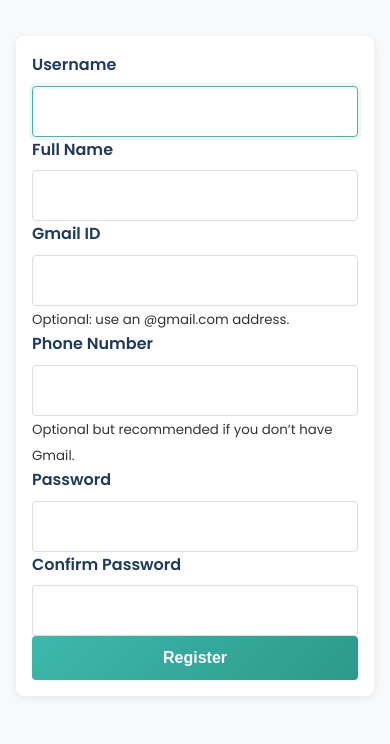
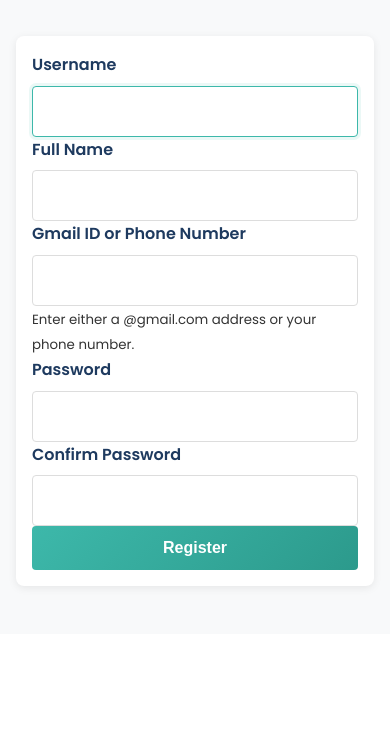
Before and after one commit to NeuroDeepDev/campusfind, a Django app: page /accounts/register/ in a window 390 px wide. Shown: the part 686-1430 px from the top of the page. After the commit the page ends 1276 px from the top, so only its background shows below. Run offline with Django 4.2, Linux system fonts and the light colour scheme.

Commit message:
feat: unify email and phone into a single contact input in registration

```diff
--- a/core/forms.py
+++ b/core/forms.py
@@ -31,32 +31,38 @@ class StudentForm(forms.ModelForm):
 class RegistrationForm(UserCreationForm):
     username = forms.CharField(required=True, max_length=150, label='Username')
     name = forms.CharField(required=True, max_length=200, label='Full Name')
-    email = forms.EmailField(required=False, label='Gmail ID', help_text='Optional; must be a Gmail address if provided.')
-    phone = forms.CharField(required=False, max_length=20, label='Phone Number', help_text='Optional; use international format if possible.')
+    contact = forms.CharField(required=True, max_length=254, label='Gmail ID or Phone Number',
+        help_text='Enter either your Gmail (example@gmail.com) or phone number.')
 
     class Meta:
         model = User
-        fields = ('username', 'name', 'email', 'phone', 'password1', 'password2')
+        fields = ('username', 'name', 'contact', 'password1', 'password2')
 
     def clean(self):
         cleaned_data = super().clean()
-        email = cleaned_data.get('email', '').strip()
-        phone = cleaned_data.get('phone', '').strip()
+        contact = cleaned_data.get('contact', '').strip()
 
-        if not email and not phone:
-            raise forms.ValidationError('Please provide either a Gmail ID or a phone number.')
+        if not contact:
+            raise forms.ValidationError('Please provide your Gmail ID or phone number.')
 
-        if email and not email.lower().endswith('@gmail.com'):
-            raise forms.ValidationError('Please provide a valid Gmail address (example@gmail.com).')
+        if '@' in contact:
+            if not contact.lower().endswith('@gmail.com'):
+                raise forms.ValidationError('Please provide a valid Gmail address (must end with @gmail.com).')
+            cleaned_data['email'] = contact.lower()
+            cleaned_data['phone'] = ''
+        else:
+            phone = ''.join([c for c in contact if c.isdigit() or c == '+'])
+            if not phone or len(phone) < 7:
+                raise forms.ValidationError('Please provide a valid phone number with at least 7 digits.')
+            cleaned_data['phone'] = phone
+            cleaned_data['email'] = ''
 
-        cleaned_data['email'] = email
-        cleaned_data['phone'] = phone
         return cleaned_data
 
     def save(self, commit=True):
         user = super().save(commit=False)
-        email = self.cleaned_data.get('email', '').strip()
-        user.email = email
+        contact_email = self.cleaned_data.get('email', '')
+        user.email = contact_email
         if commit:
             user.save()
         return user
--- a/core/templates/register.html
+++ b/core/templates/register.html
@@ -19,17 +19,10 @@
         </div>
 
         <div class="form-row">
-          <label for="id_email">Gmail ID</label>
-          {{ form.email }}
-          <small class="field-help">Optional: use an @gmail.com address.</small>
-          {% if form.email.errors %}<div class="form-error">{{ form.email.errors }}</div>{% endif %}
-        </div>
-
-        <div class="form-row">
-          <label for="id_phone">Phone Number</label>
-          {{ form.phone }}
-          <small class="field-help">Optional but recommended if you don’t have Gmail.</small>
-          {% if form.phone.errors %}<div class="form-error">{{ form.phone.errors }}</div>{% endif %}
+          <label for="id_contact">Gmail ID or Phone Number</label>
+          {{ form.contact }}
+          <small class="field-help">Enter either a @gmail.com address or your phone number.</small>
+          {% if form.contact.errors %}<div class="form-error">{{ form.contact.errors }}</div>{% endif %}
         </div>
 
         <div class="form-row">
```
